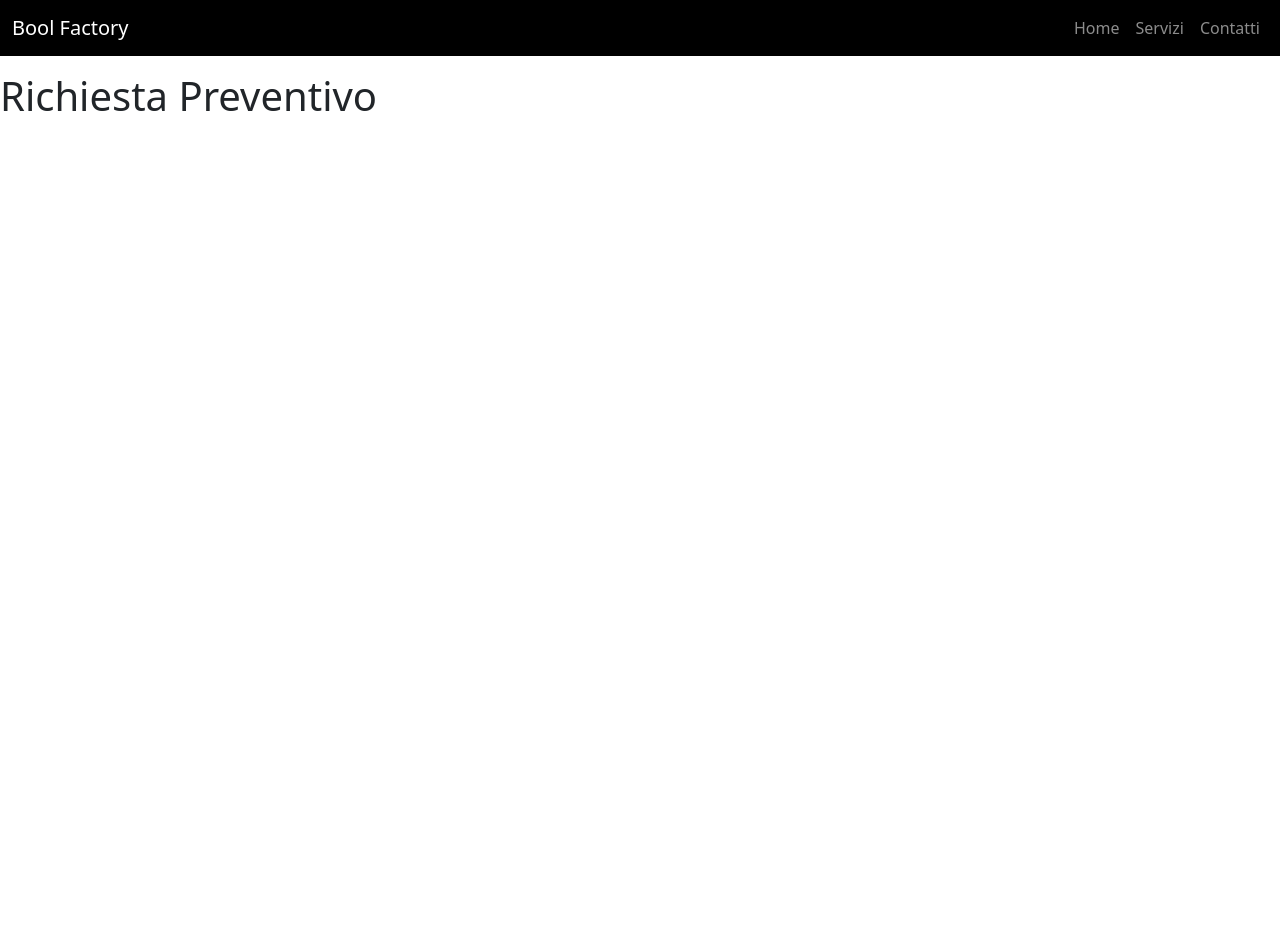
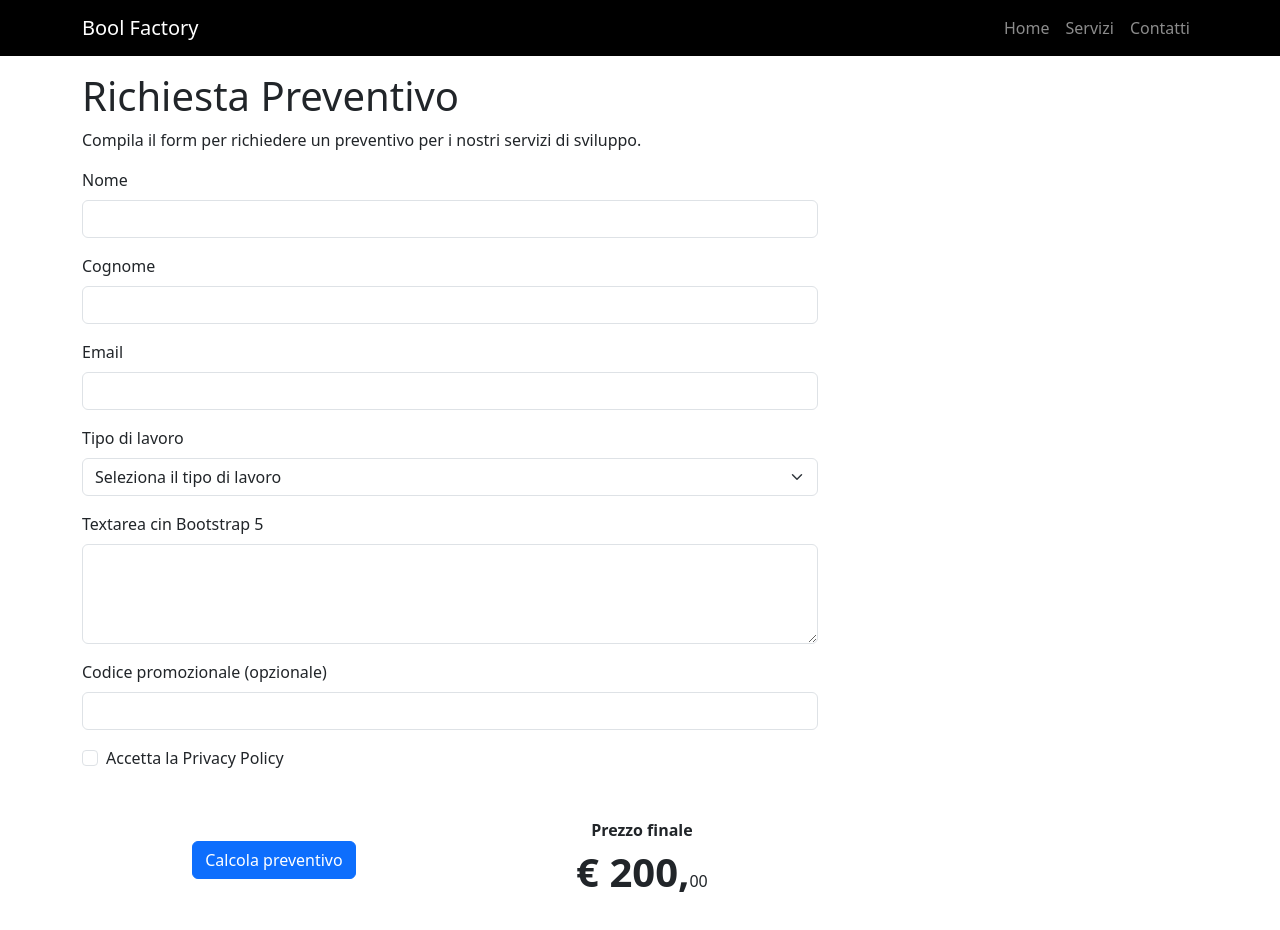
Before and after one commit to joseph10088/bootstrap-preventivo, a plain HTML site: page index.html in a window 1280 px wide. Before the commit the page ends 800 px from the top, so only its background shows below. Drawn offline with nearby package versions, Linux system fonts and the light colour scheme.

Commit message:
add form html

```diff
--- a/index.html
+++ b/index.html
@@ -9,7 +9,7 @@
 <body>
     <header>
         <nav class="navbar navbar-expand-lg bg-black" data-bs-theme="dark">
-        <div class="container-fluid">
+        <div class="container-lg">
             <a class="navbar-brand" href="#">Bool Factory</a>
             <button class="navbar-toggler" type="button" data-bs-toggle="collapse" data-bs-target="#navbarNav" aria-controls="navbarNav" aria-expanded="false" aria-label="Toggle navigation">
             <span class="navbar-toggler-icon"></span>
@@ -32,9 +32,60 @@
     </header>
 
     <main>
-        <section class="mt-3">
-            <h1>Richiesta Preventivo</h1>
-        </section>
+        <div class="container-lg">
+            <section class="mt-3">
+                <h1>Richiesta Preventivo</h1>
+                <p>Compila il form per richiedere un preventivo per i nostri servizi di sviluppo.</p>
+                <div class="row">
+                    <div class="col-8">
+                        <form action="">
+                            <div class="mb-3">
+                                <label for="nomeUtente" class="form-label">Nome</label>
+                                <input type="text" class="form-control" id="nomeUtente">
+                            </div>
+                            <div class="mb-3">
+                                <label for="cognomeUtente" class="form-label">Cognome</label>
+                                <input type="text" class="form-control" id="cognomeUtente">
+                            </div>
+                            <div class="mb-3">
+                                <label for="emailUtente" class="form-label">Email</label>
+                                <input type="text" class="form-control" id="emailUtente">
+                            </div>
+                            <div class="mb-3">
+                                <label for="tipoDiLavoro" class="form-label">Tipo di lavoro</label>
+                                <select class="form-select" aria-label="Default select example">
+                                    <option value="">Seleziona il tipo di lavoro</option>
+                                </select>
+                            </div>
+                            <div class="mb-3">
+                                <label class="form-label" for="">Textarea cin Bootstrap 5</label>
+                                <textarea class="form-control" id="" style="height: 100px"></textarea>
+                            </div>
+                            <div class="mb-3">
+                                <label for="codicePromozionale" class="form-label">Codice promozionale (opzionale)</label>
+                                <input type="text" class="form-control" id="codicePromozionale">
+                            </div>
+                            <div class="form-check">
+                                <input class="form-check-input" type="checkbox" value="" id="checkDefault">
+                                <label class="form-check-label" for="checkDefault">
+                                    Accetta la Privacy Policy
+                                </label>
+                            </div>
+                            <div class="d-flex align-items-center justify-content-around mt-5 mb-5">
+                                <div>
+                                    <button id="submit" type="submit" class="btn btn-primary">Calcola preventivo</button>
+                                </div>
+                                <div>
+                                    <p class="text-center mb-0 fw-bold">Prezzo finale</p>
+                                    <span class="text-center fw-bold fs-1" id="intero">€ 200,</span><span id="decimale">00</span>
+                                </div>
+                            </div>
+                        </form>
+                    </div>
+                    <div class="col-4"></div>
+                </div>
+            </section>
+        </div>
     </main>
 
     <script src="https://cdn.jsdelivr.net/npm/bootstrap@5.3.6/dist/js/bootstrap.bundle.min.js" integrity="sha384-j1CDi7MgGQ12Z7Qab0qlWQ/Qqz24Gc6BM0thvEMVjHnfYGF0rmFCozFSxQBxwHKO" crossorigin="anonymous"></script>
```
